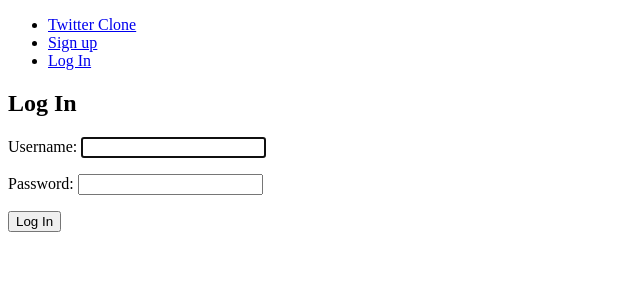
After one commit to shinonome-inc/backend-final-assignment-nigel, a Django app: page /accounts/login/ in a window 1280 px wide. The commit adds this page. Shown: the top 300 px of the page, without its empty margins (0-640 px from the left). Run offline with Django 4.2, Linux system fonts and the light colour scheme.

Commit message:
Creating login view

```diff
--- a/accounts/urls.py
+++ b/accounts/urls.py
@@ -1,5 +1,6 @@
-# from django.contrib.auth import views as auth_views
+from django.contrib.auth import views as auth_views
 from django.urls import path
+
 
 from . import views
 
@@ -7,8 +8,8 @@ app_name = "accounts"
 
 urlpatterns = [
     path("signup/", views.SignupView.as_view(), name="signup"),
-    # path('login/', auth_views.LoginView.as_view(), name='login'),
-    # path('logout/', auth_views.LogoutView.as_view(), name='logout'),
+    path("login/", auth_views.LoginView.as_view(), name="login"),
+    path("logout/", auth_views.LogoutView.as_view(), name="logout"),
     # path('<str:username>/', views.UserProfileView.as_view(), name='user_profile'),
     # path('<str:username>/follow/', views.FollowView.as_view(), name='follow'),
     # path('<str:username>/unfollow/', views.UnFollowView, name='unfollow'),
--- a/mysite/settings.py
+++ b/mysite/settings.py
@@ -126,3 +126,5 @@ STATIC_URL = "static/"
 DEFAULT_AUTO_FIELD = "django.db.models.BigAutoField"
 
 AUTH_USER_MODEL = "accounts.User"
+
+LOGIN_REDIRECT_URL = "/"
--- a/templates/base.html
+++ b/templates/base.html
@@ -12,6 +12,7 @@
       <ul>
         <li><a href="{% url 'welcome:welcome' %}">Twitter Clone</a></li>
         <li><a href="{% url 'accounts:signup' %}">Sign up</a></li>
+        <li><a href="{% url 'accounts:login' %}">Log In</a></li>
       </ul>
     </nav>
   </header>
--- /dev/null
+++ b/templates/registration/login.html
@@ -0,0 +1,11 @@
+{% extends "base.html" %}
+{% block title %}Log In{% endblock %}
+
+{% block content %}
+<h2>Log In</h2>
+<form method="post">
+    {% csrf_token %}
+    {{ form.as_p}}
+    <button type="submit">Log In</button>
+</form>
+{% endblock %}
```
